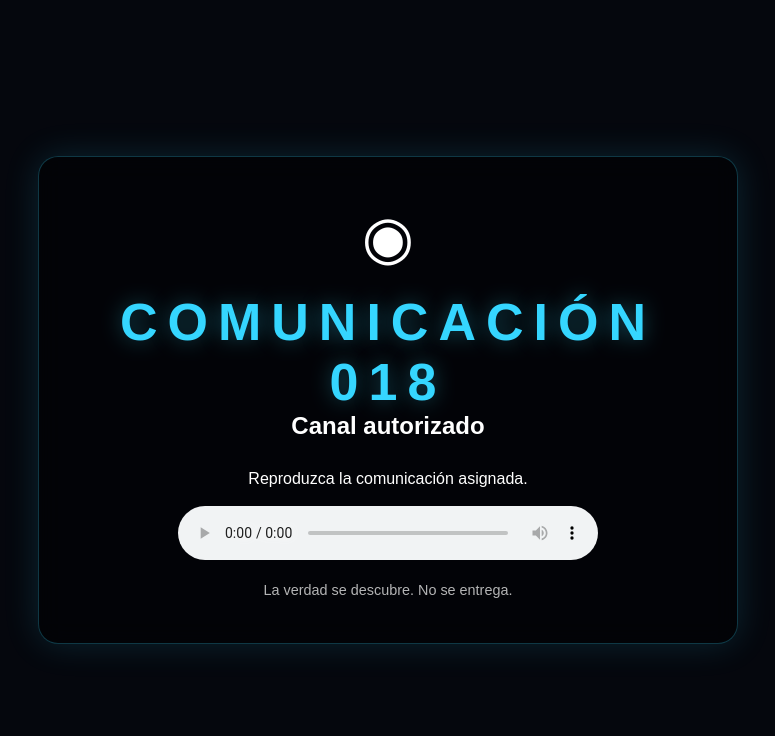
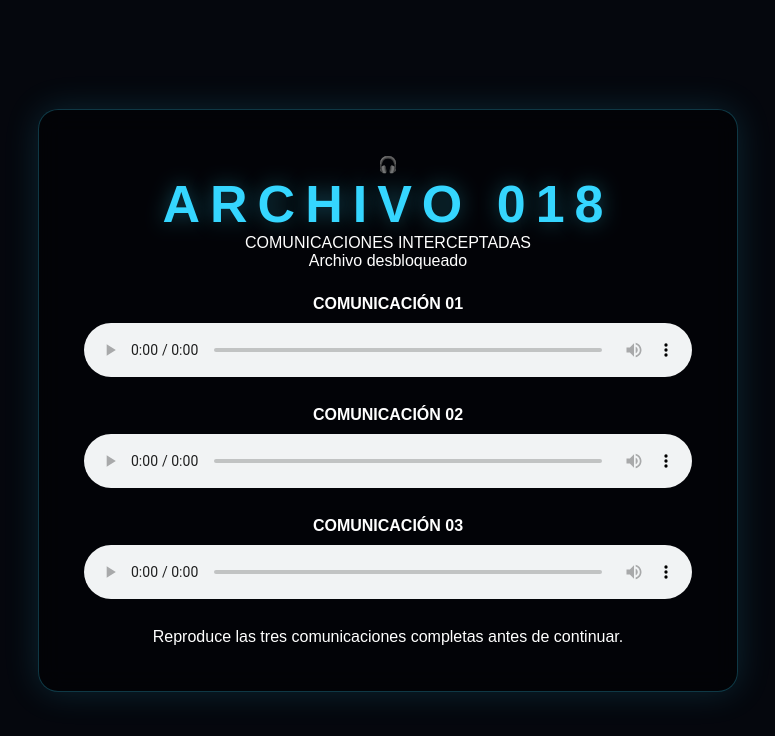
Before and after one commit to Poyecto-CN40/CN40, a plain HTML site: page audios/018.html in a window 1280 px wide. Shown: the whole page, without its empty margins (252-1027 px from the left). Drawn offline with Linux system fonts and the light colour scheme.

Commit message:
Update audio page title and content structure

```diff
--- a/audios/018.html
+++ b/audios/018.html
@@ -1,42 +1,53 @@
 <!DOCTYPE html>
 <html lang="es">
-
 <head>
     <meta charset="UTF-8">
     <meta name="viewport" content="width=device-width, initial-scale=1.0">
-
-    <title>CN40 | Audio 018</title>
+    <title>CN40 · Archivo 018</title>
     <link rel="stylesheet" href="../style.css">
 </head>
 
 <body>
 
-    <div class="panel">
+    <main class="panel">
 
-        <div class="logo">◉</div>
+        <div class="icon">🎧</div>
 
-        <h1>COMUNICACIÓN 018</h1>
+        <h1>ARCHIVO 018</h1>
 
-        <h2>Canal autorizado</h2>
+        <p class="subtitle">COMUNICACIONES INTERCEPTADAS</p>
 
-        <p style="margin-top:30px;">
-            Reproduzca la comunicación asignada.
+        <div class="status">
+            <span></span>
+            Archivo desbloqueado
+        </div>
+
+        <p style="margin-top:25px;"><strong>COMUNICACIÓN 01</strong></p>
+
+        <audio controls preload="metadata" style="width:100%; margin-top:10px;">
+            <source src="audio018-1.mp3" type="audio/mpeg">
+            Tu dispositivo no puede reproducir este archivo.
+        </audio>
+
+        <p style="margin-top:25px;"><strong>COMUNICACIÓN 02</strong></p>
+
+        <audio controls preload="metadata" style="width:100%; margin-top:10px;">
+            <source src="audio018-2.mp3" type="audio/mpeg">
+            Tu dispositivo no puede reproducir este archivo.
+        </audio>
+
+        <p style="margin-top:25px;"><strong>COMUNICACIÓN 03</strong></p>
+
+        <audio controls preload="metadata" style="width:100%; margin-top:10px;">
+            <source src="audio018-3.mp3" type="audio/mpeg">
+            Tu dispositivo no puede reproducir este archivo.
+        </audio>
+
+        <p style="margin-top:25px;">
+            Reproduce las tres comunicaciones completas antes de continuar.
         </p>
 
-        <br>
-
-        <audio controls style="width:100%; max-width:420px;">
-            <source src="audio018.mp3" type="audio/mpeg">
-            Tu navegador no puede reproducir este audio.
-        </audio>
-
-        <br><br>
-
-        <p style="font-size:0.9em; opacity:0.7;">
-            La verdad se descubre. No se entrega.
-        </p>
-
-    </div>
+    </main>
 
 </body>
 </html>
```
